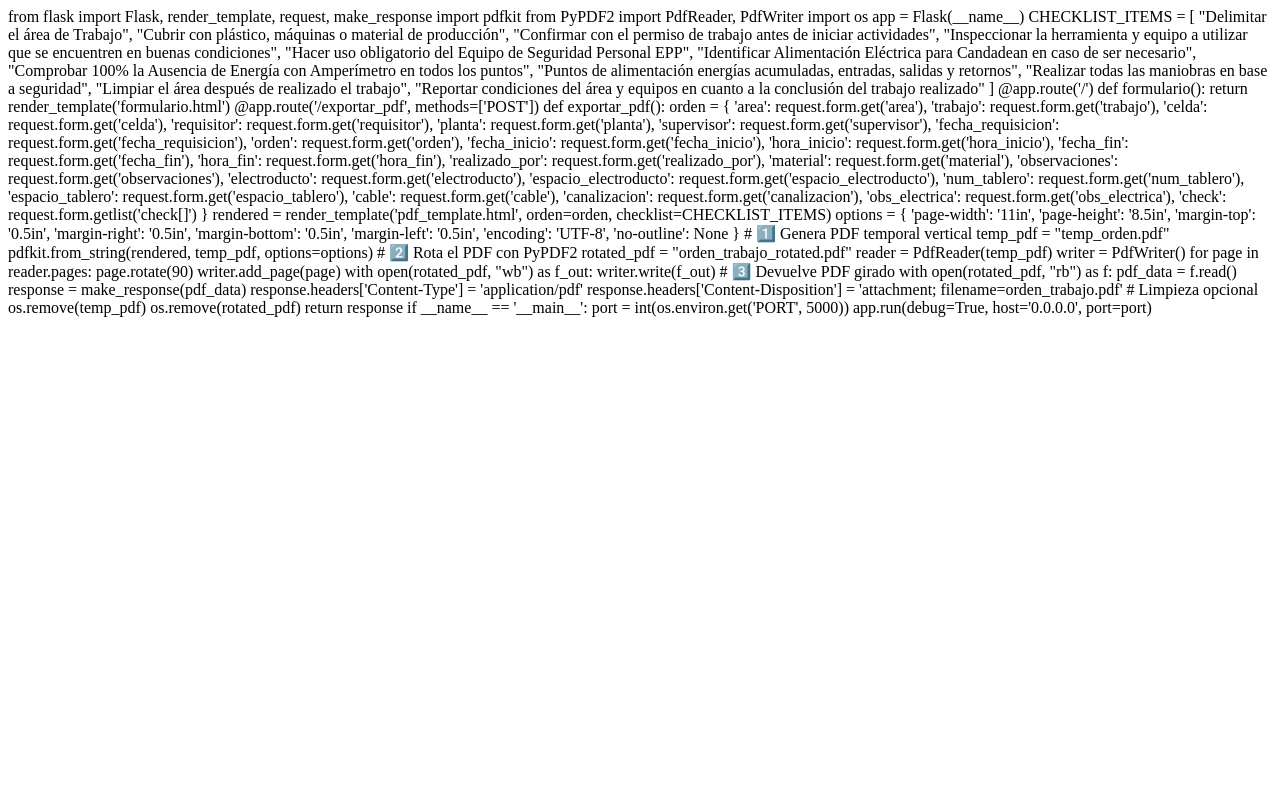
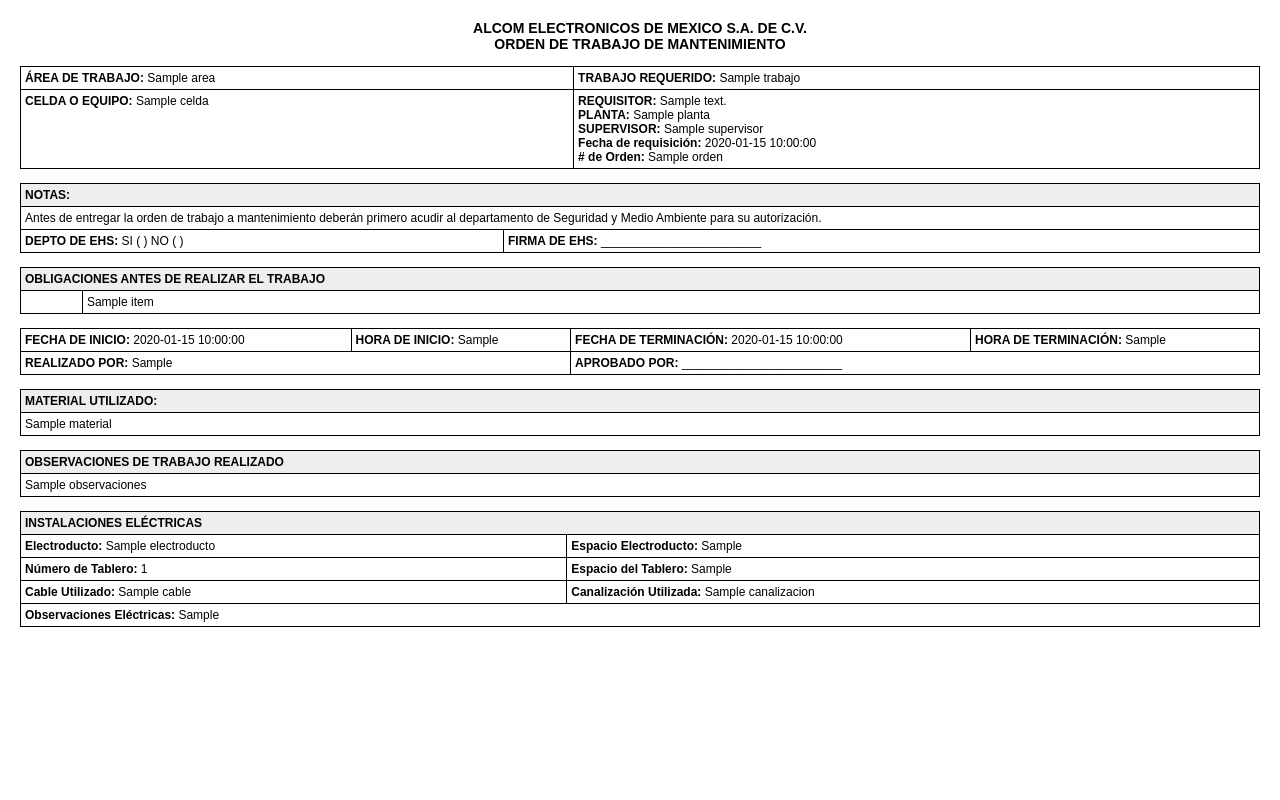
Before and after one commit to tenorio3g/Ordenes, a Flask app: template templates/pdf_template.html in a window 1280 px wide. Run offline with Flask 3, Linux system fonts and the light colour scheme; the template is opened without the code that fills it: most values are stand-ins (such as "Sample title", 1, 10 or a date in 2020).

Commit message:
Update pdf_template.html

```diff
--- a/templates/pdf_template.html
+++ b/templates/pdf_template.html
@@ -1,99 +1,165 @@
-from flask import Flask, render_template, request, make_response
-import pdfkit
-from PyPDF2 import PdfReader, PdfWriter
-import os
+<!DOCTYPE html>
+<html lang="es">
+<head>
+  <meta charset="UTF-8">
+  <title>Orden de Trabajo de Mantenimiento</title>
+  <style>
+      @page {
+    size: 11in 8.5in;
+  }
+  body {
+    font-family: Arial, sans-serif;
+    font-size: 12px;
+    margin: 20px;
+  }
 
-app = Flask(__name__)
-
-CHECKLIST_ITEMS = [
-    "Delimitar el área de Trabajo",
-    "Cubrir con plástico, máquinas o material de producción",
-    "Confirmar con el permiso de trabajo antes de iniciar actividades",
-    "Inspeccionar la herramienta y equipo a utilizar que se encuentren en buenas condiciones",
-    "Hacer uso obligatorio del Equipo de Seguridad Personal EPP",
-    "Identificar Alimentación Eléctrica para Candadean en caso de ser necesario",
-    "Comprobar 100% la Ausencia de Energía con Amperímetro en todos los puntos",
-    "Puntos de alimentación energías acumuladas, entradas, salidas y retornos",
-    "Realizar todas las maniobras en base a seguridad",
-    "Limpiar el área después de realizado el trabajo",
-    "Reportar condiciones del área y equipos en cuanto a la conclusión del trabajo realizado"
-]
-
-@app.route('/')
-def formulario():
-    return render_template('formulario.html')
-
-@app.route('/exportar_pdf', methods=['POST'])
-def exportar_pdf():
-    orden = {
-        'area': request.form.get('area'),
-        'trabajo': request.form.get('trabajo'),
-        'celda': request.form.get('celda'),
-        'requisitor': request.form.get('requisitor'),
-        'planta': request.form.get('planta'),
-        'supervisor': request.form.get('supervisor'),
-        'fecha_requisicion': request.form.get('fecha_requisicion'),
-        'orden': request.form.get('orden'),
-        'fecha_inicio': request.form.get('fecha_inicio'),
-        'hora_inicio': request.form.get('hora_inicio'),
-        'fecha_fin': request.form.get('fecha_fin'),
-        'hora_fin': request.form.get('hora_fin'),
-        'realizado_por': request.form.get('realizado_por'),
-        'material': request.form.get('material'),
-        'observaciones': request.form.get('observaciones'),
-        'electroducto': request.form.get('electroducto'),
-        'espacio_electroducto': request.form.get('espacio_electroducto'),
-        'num_tablero': request.form.get('num_tablero'),
-        'espacio_tablero': request.form.get('espacio_tablero'),
-        'cable': request.form.get('cable'),
-        'canalizacion': request.form.get('canalizacion'),
-        'obs_electrica': request.form.get('obs_electrica'),
-        'check': request.form.getlist('check[]')
+    body {
+      font-family: Arial, sans-serif;
+      font-size: 12px;
+      margin: 20px;
     }
 
-    rendered = render_template('pdf_template.html', orden=orden, checklist=CHECKLIST_ITEMS)
-
-    options = {
-        'page-width': '11in',
-        'page-height': '8.5in',
-        'margin-top': '0.5in',
-        'margin-right': '0.5in',
-        'margin-bottom': '0.5in',
-        'margin-left': '0.5in',
-        'encoding': 'UTF-8',
-        'no-outline': None
+    table {
+      width: 100%;
+      border-collapse: collapse;
     }
 
-    # 1️⃣ Genera PDF temporal vertical
-    temp_pdf = "temp_orden.pdf"
-    pdfkit.from_string(rendered, temp_pdf, options=options)
+    td, th {
+      border: 1px solid #000;
+      padding: 4px;
+      vertical-align: top;
+    }
 
-    # 2️⃣ Rota el PDF con PyPDF2
-    rotated_pdf = "orden_trabajo_rotated.pdf"
-    reader = PdfReader(temp_pdf)
-    writer = PdfWriter()
+    .no-border {
+      border: none;
+    }
 
-    for page in reader.pages:
-        page.rotate(90)
-        writer.add_page(page)
+    .center {
+      text-align: center;
+    }
 
-    with open(rotated_pdf, "wb") as f_out:
-        writer.write(f_out)
+    .checkbox {
+      font-family: DejaVu Sans, sans-serif;
+    }
 
-    # 3️⃣ Devuelve PDF girado
-    with open(rotated_pdf, "rb") as f:
-        pdf_data = f.read()
+    .section-title {
+      font-weight: bold;
+      background: #eee;
+      text-align: left;
+    }
+  </style>
+</head>
+<body>
 
-    response = make_response(pdf_data)
-    response.headers['Content-Type'] = 'application/pdf'
-    response.headers['Content-Disposition'] = 'attachment; filename=orden_trabajo.pdf'
+  <h3 class="center">ALCOM ELECTRONICOS DE MEXICO S.A. DE C.V.<br>ORDEN DE TRABAJO DE MANTENIMIENTO</h3>
 
-    # Limpieza opcional
-    os.remove(temp_pdf)
-    os.remove(rotated_pdf)
+  <table>
+    <tr>
+      <td><strong>ÁREA DE TRABAJO:</strong> {{ orden.area }}</td>
+      <td><strong>TRABAJO REQUERIDO:</strong> {{ orden.trabajo }}</td>
+    </tr>
+    <tr>
+      <td><strong>CELDA O EQUIPO:</strong> {{ orden.celda }}</td>
+      <td>
+        <strong>REQUISITOR:</strong> {{ orden.requisitor }}<br>
+        <strong>PLANTA:</strong> {{ orden.planta }}<br>
+        <strong>SUPERVISOR:</strong> {{ orden.supervisor }}<br>
+        <strong>Fecha de requisición:</strong> {{ orden.fecha_requisicion }}<br>
+        <strong># de Orden:</strong> {{ orden.orden }}
+      </td>
+    </tr>
+  </table>
 
-    return response
+  <br>
 
-if __name__ == '__main__':
-    port = int(os.environ.get('PORT', 5000))
-    app.run(debug=True, host='0.0.0.0', port=port)
+  <table>
+    <tr>
+      <td class="section-title" colspan="2">NOTAS:</td>
+    </tr>
+    <tr>
+      <td colspan="2">
+        Antes de entregar la orden de trabajo a mantenimiento deberán primero acudir al departamento de Seguridad y Medio Ambiente para su autorización.
+      </td>
+    </tr>
+    <tr>
+      <td><strong>DEPTO DE EHS:</strong> SI ( ) NO ( )</td>
+      <td><strong>FIRMA DE EHS:</strong> ________________________</td>
+    </tr>
+  </table>
+
+  <br>
+
+  <table>
+    <tr>
+      <td class="section-title" colspan="3">OBLIGACIONES ANTES DE REALIZAR EL TRABAJO</td>
+    </tr>
+    {% for item in checklist %}
+    <tr>
+      <td style="width: 5%;">{% if item in orden.check %}✓{% else %} {% endif %}</td>
+      <td style="width: 95%;" colspan="2">{{ item }}</td>
+    </tr>
+    {% endfor %}
+  </table>
+
+  <br>
+
+  <table>
+    <tr>
+      <td><strong>FECHA DE INICIO:</strong> {{ orden.fecha_inicio }}</td>
+      <td><strong>HORA DE INICIO:</strong> {{ orden.hora_inicio }}</td>
+      <td><strong>FECHA DE TERMINACIÓN:</strong> {{ orden.fecha_fin }}</td>
+      <td><strong>HORA DE TERMINACIÓN:</strong> {{ orden.hora_fin }}</td>
+    </tr>
+    <tr>
+      <td colspan="2"><strong>REALIZADO POR:</strong> {{ orden.realizado_por }}</td>
+      <td colspan="2"><strong>APROBADO POR:</strong> ________________________</td>
+    </tr>
+  </table>
+
+  <br>
+
+  <table>
+    <tr>
+      <td class="section-title">MATERIAL UTILIZADO:</td>
+    </tr>
+    <tr>
+      <td>{{ orden.material }}</td>
+    </tr>
+  </table>
+
+  <br>
+
+  <table>
+    <tr>
+      <td class="section-title">OBSERVACIONES DE TRABAJO REALIZADO</td>
+    </tr>
+    <tr>
+      <td>{{ orden.observaciones }}</td>
+    </tr>
+  </table>
+
+  <br>
+
+  <table>
+    <tr>
+      <td class="section-title" colspan="2">INSTALACIONES ELÉCTRICAS</td>
+    </tr>
+    <tr>
+      <td><strong>Electroducto:</strong> {{ orden.electroducto }}</td>
+      <td><strong>Espacio Electroducto:</strong> {{ orden.espacio_electroducto }}</td>
+    </tr>
+    <tr>
+      <td><strong>Número de Tablero:</strong> {{ orden.num_tablero }}</td>
+      <td><strong>Espacio del Tablero:</strong> {{ orden.espacio_tablero }}</td>
+    </tr>
+    <tr>
+      <td><strong>Cable Utilizado:</strong> {{ orden.cable }}</td>
+      <td><strong>Canalización Utilizada:</strong> {{ orden.canalizacion }}</td>
+    </tr>
+    <tr>
+      <td colspan="2"><strong>Observaciones Eléctricas:</strong> {{ orden.obs_electrica }}</td>
+    </tr>
+  </table>
+
+</body>
+</html>
```
